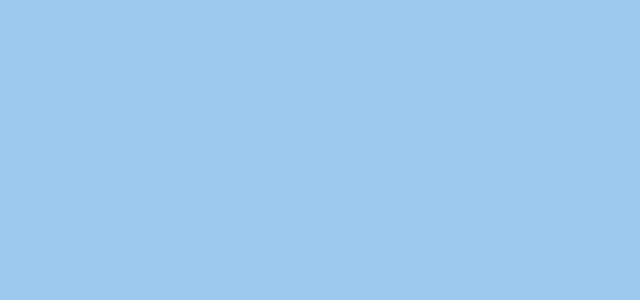
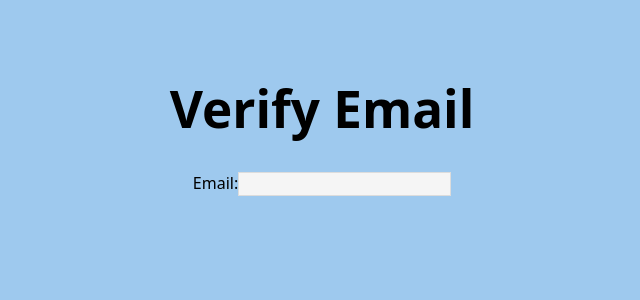
Before and after one commit to Dave8219/my-task-manager-app, a React (Vite) app: page /verify in a window 1280 px wide. Before the commit this address had no page. Shown: the top 300 px of the page, without its empty margins (286-926 px from the left). Built offline with nearby package versions, Linux system fonts and the light colour scheme.

Commit message:
added localStorage for frontend

```diff
--- a/src/App.jsx
+++ b/src/App.jsx
@@ -2,6 +2,7 @@ import { useState } from "react";
 import RenderTasks from "./my-app/Tasks.jsx";
 import LoginPage from "./my-app/LoginPage.jsx";
 import CreateAccount from "./my-app/CreateAccount.jsx";
+import VerifyEmail from "./my-app/VerifyEmail.jsx";
 import { BrowserRouter as Router, Routes, Route, Link } from "react-router-dom";
 
 function App() {
@@ -12,6 +13,7 @@ function App() {
           <Route path="/" element={<RenderTasks />} />
           <Route path="/login" element={<LoginPage />} />
           <Route path="/create-account" element={<CreateAccount />} />
+          <Route path="/verify" element={<VerifyEmail />} />
         </Routes>
       </div>
     </Router>
--- a/src/my-app/LoginPage.jsx
+++ b/src/my-app/LoginPage.jsx
@@ -19,10 +19,10 @@ const LoginPage = () => {
         </div>
         <div className="forgot-box">
           <p className="forgot-user">
-            <a href="aol.com"> Forgot Username </a>
+            <a href="/verify"> Forgot Username </a>
           </p>
           <p className="forgot-pass">
-            <a href="aol.com"> Forgot Password </a>
+            <a href="/verify"> Forgot Password </a>
           </p>
         </div>
       </div>
--- a/src/my-app/Tasks.jsx
+++ b/src/my-app/Tasks.jsx
@@ -9,7 +9,21 @@ import "./tasks.css";
 // <AddPeople people={people} setPeople={setPeople} />;
 
 const RenderTasks = () => {
-  const [people, setPeople] = useState(names);
+  // const [people, setPeople] = useState(names);
+  const [people, setPeople] = useState(() => {
+    const saved = localStorage.getItem("people");
+    return saved ? JSON.parse(saved) : names;
+  });
+
+  useEffect(() => {
+    if (people.length === 0) {
+      localStorage.setItem("people", JSON.stringify(names));
+      setPeople(names);
+    } else {
+      localStorage.setItem("people", JSON.stringify(people));
+    }
+  }, [people]);
+
   const addPerson = (newPerson) => {
     setPeople([...people, newPerson]);
   };
--- /dev/null
+++ b/src/my-app/VerifyEmail.jsx
@@ -0,0 +1,15 @@
+const VerifyEmail = () => {
+  return (
+    <div>
+      <form>
+        <h1>Verify Email</h1>
+        <div>
+          <label>Email:</label>
+          <input />
+        </div>
+      </form>
+    </div>
+  );
+};
+
+export default VerifyEmail;
```
